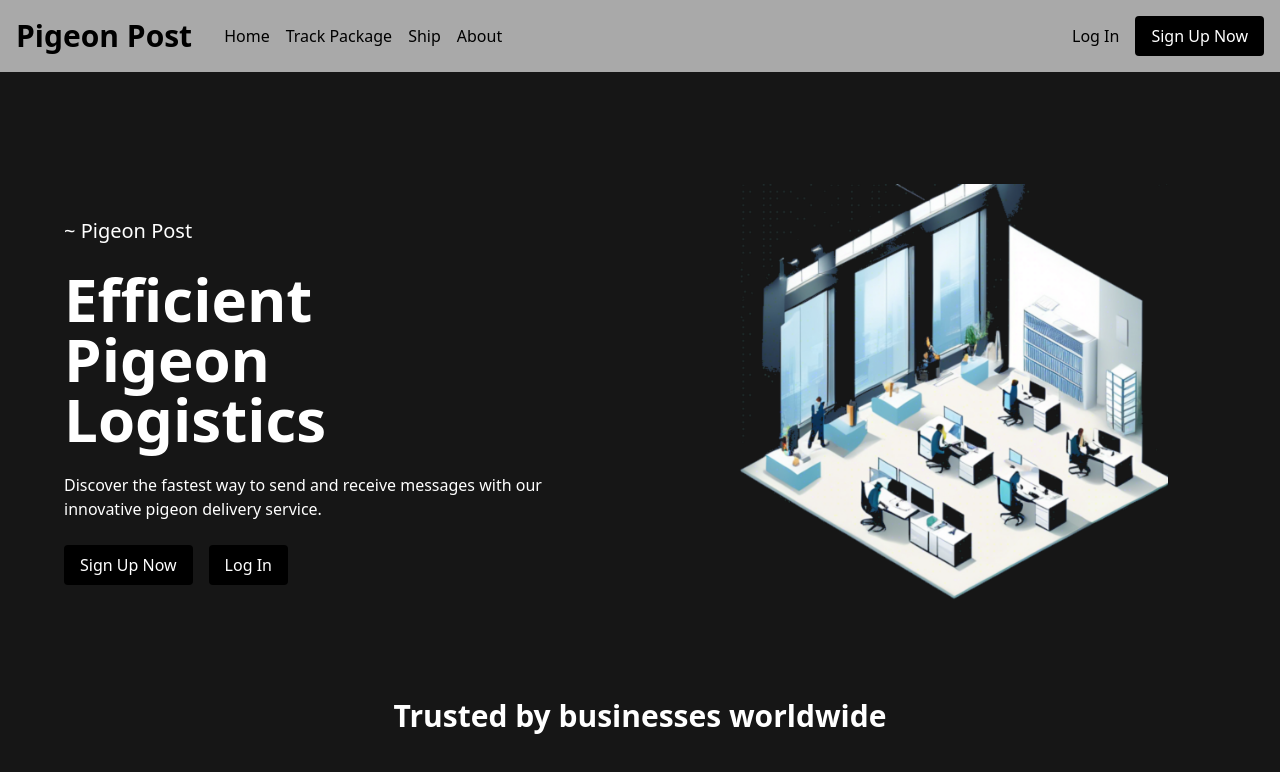
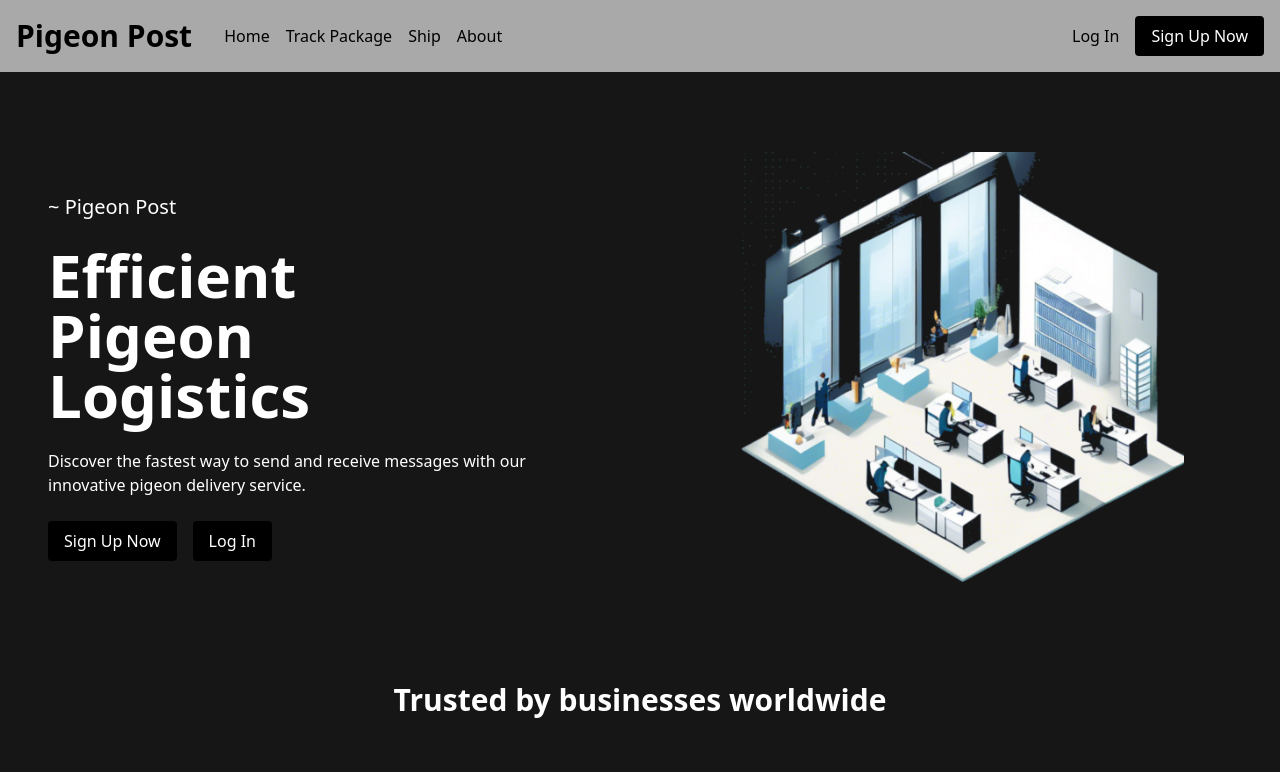
Before and after one commit to Zander-M75/Pigeon-Post, a React (Vite) app: page / in a window 1280 px wide. Shown: the top 772 px of the page. Built offline with nearby package versions, Linux system fonts and the light colour scheme.

Commit message:
removed unnessesary padding

```diff
--- a/src/pages/Home.jsx
+++ b/src/pages/Home.jsx
@@ -3,7 +3,7 @@ import officeClipart from "../assets/Home/office-clipart.png";
 import Partners from "../components/extra/Partners";
 export default function Home() {
   return (
-    <div className="bg-[#161616] min-h-screen w-full p-4 md:p-8">
+    <div className="bg-[#161616] min-h-screen w-full pl-4 pr-4 pb-4">
       <div className="max-w-7xl mx-auto flex flex-col md:flex-row items-center justify-between gap-8">
         {/* Left div - Text content */}
         <div className="w-full md:w-1/2 p-4 md:p-8 flex flex-col gap-6">
```
